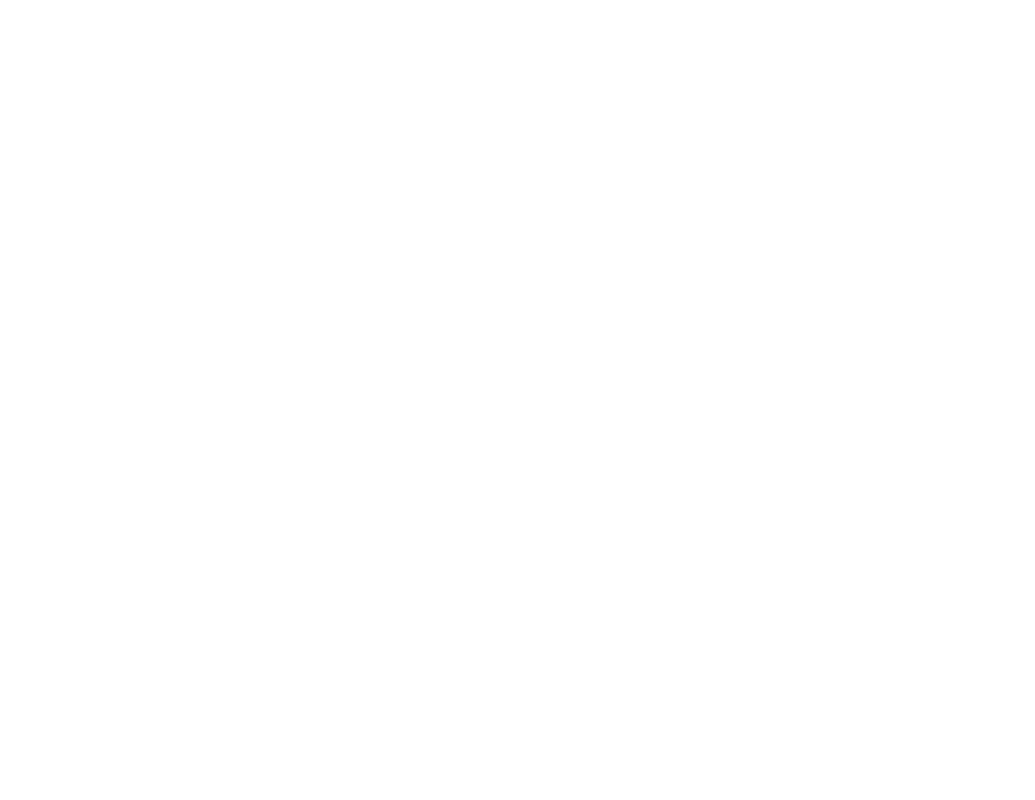
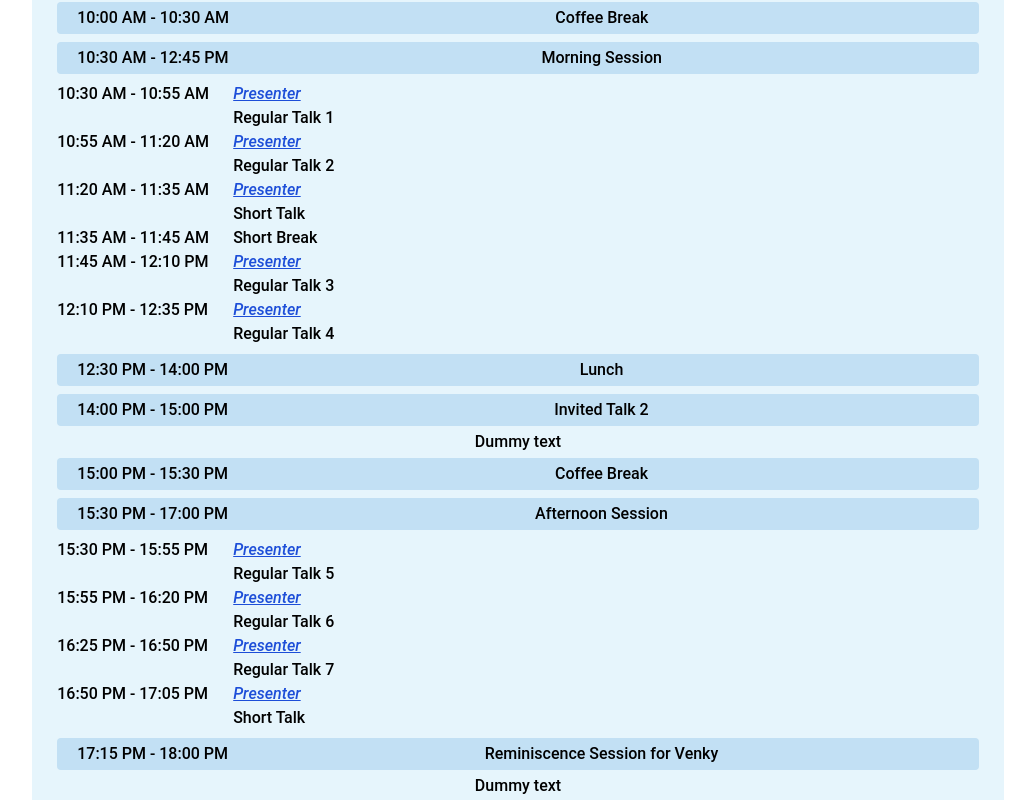
Before and after one commit to RajivDalal/RHPL, a React (Vite) app in the folder rhpl-web/: page /programme in a window 1280 px wide. Shown: the part 620-1420 px from the top of the page, without its empty margins (122-1157 px from the left). Before the commit the page ends 800 px from the top, so only its background shows below. Built offline with nearby package versions, Linux system fonts and the light colour scheme; a web font is replaced by a local one.

Commit message:
Added dummy programme schedule for trial

```diff
--- a/rhpl-web/src/App.jsx
+++ b/rhpl-web/src/App.jsx
@@ -45,8 +45,9 @@ function App() {
 
   return (
 
-    // <Router>
-    <Router basename='/rhpl2025'>
+    <Router>
+      {/* <Router basename='/rhpl2025'>  */}
+
       <Banner />
       <Navbar/>
       <Routes>
--- a/rhpl-web/src/index.css
+++ b/rhpl-web/src/index.css
@@ -104,3 +104,6 @@ p {
   height: 100vh;
   background: #000;
 }
+.day{
+  background-color: #c2e0f4;
+}
--- a/rhpl-web/src/pages/programme.jsx
+++ b/rhpl-web/src/pages/programme.jsx
@@ -1,15 +1,192 @@
+const ProgrammeRow = ({ time, title }) => {
+  return (
+    <div className="w-full m-1 flex bg-dayBlue p-1 rounded">
+      <span className="w-41 text-left pl-4">{time}</span>
+      <span className="flex-1 text-center font-medium">{title}</span>
+    </div>
+  );
+};
+
 const Programme = () => {
   return (
-    <div className="content">
+    <div className="content flex flex-col py-10 paraLink items-center">
 
-      <p className="py-10 paraLink">
-        <h1 className="text-[27px] font-bold">Programme</h1>
-        <hr className="border-black pb-4"/>
+      <h1 className="text-[27px] font-bold">Programme</h1>
+      <hr className="border-black pb-4 w-full" />
 
-        TBA
-      </p>
+      {/* Day Header */}
+      <div className="m-1 bg-dayBlue text-center w-full p-1 font-semibold">
+        Monday, 17th December
+      </div>
+
+      {/* Invited Talk 1 */}
+      <ProgrammeRow
+        time="09:00 AM - 10:00 AM"
+        title="Invited Talk 1"
+      />
+      <div>Dummy text</div>
+
+      {/* Coffee Break */}
+      <ProgrammeRow
+        time="10:00 AM - 10:30 AM"
+        title="Coffee Break"
+      />
+
+      {/* Morning Session */}
+      <ProgrammeRow
+        time="10:30 AM - 12:45 PM"
+        title="Morning Session"
+      />
+
+      {/* Inside Morning Session */}
+      <div className="w-full m-1">
+
+        {/* Talk 1 */}
+        <div className="flex gap-4">
+          <span className="w-40">10:30 AM - 10:55 AM</span>
+          <div className="flex flex-col">
+            <span className="italic">
+              <a href="#" className="underline text-blue-700">Presenter</a>
+            </span>
+            <span>Regular Talk 1</span>
+          </div>
+        </div>
+
+        {/* Talk 2 */}
+        <div className="flex gap-4">
+          <span className="w-40">10:55 AM - 11:20 AM</span>
+          <div className="flex flex-col">
+            <span className="italic">
+              <a href="#" className="underline text-blue-700">Presenter</a>
+            </span>
+            <span>Regular Talk 2</span>
+          </div>
+        </div>
+
+        {/* Short Talk */}
+        <div className="flex gap-4">
+          <span className="w-40">11:20 AM - 11:35 AM</span>
+          <div className="flex flex-col">
+            <span className="italic">
+              <a href="#" className="underline text-blue-700">Presenter</a>
+            </span>
+            <span>Short Talk</span>
+          </div>
+        </div>
+
+        {/* Break */}
+        <div className="flex gap-4">
+          <span className="w-40">11:35 AM - 11:45 AM</span>
+          <div className="flex flex-col">
+            <span>Short Break</span>
+          </div>
+        </div>
+
+        {/* Talk 3 */}
+        <div className="flex gap-4">
+          <span className="w-40">11:45 AM - 12:10 PM</span>
+          <div className="flex flex-col">
+            <span className="italic">
+              <a href="#" className="underline text-blue-700">Presenter</a>
+            </span>
+            <span>Regular Talk 3</span>
+          </div>
+        </div>
+
+        {/* Talk 4 */}
+        <div className="flex gap-4">
+          <span className="w-40">12:10 PM - 12:35 PM</span>
+          <div className="flex flex-col">
+            <span className="italic">
+              <a href="#" className="underline text-blue-700">Presenter</a>
+            </span>
+            <span>Regular Talk 4</span>
+          </div>
+        </div>
+      </div>
+
+      {/* Lunch */}
+      <ProgrammeRow
+        time="12:30 PM - 14:00 PM"
+        title="Lunch"
+      />
+
+      {/* Invited Talk 2 */}
+      <ProgrammeRow
+        time="14:00 PM - 15:00 PM"
+        title="Invited Talk 2"
+      />
+      <div>Dummy text</div>
+
+      {/* Coffee Break */}
+      <ProgrammeRow
+        time="15:00 PM - 15:30 PM"
+        title="Coffee Break"
+      />
+
+      {/* Afternoon Session */}
+      <ProgrammeRow
+        time="15:30 PM - 17:00 PM"
+        title="Afternoon Session"
+      />
+
+      {/* Inside Afternoon Session */}
+      <div className="w-full m-1">
+
+        {/* Talk 5 */}
+        <div className="flex gap-4">
+          <span className="w-40">15:30 PM - 15:55 PM</span>
+          <div className="flex flex-col">
+            <span className="italic">
+              <a href="#" className="underline text-blue-700">Presenter</a>
+            </span>
+            <span>Regular Talk 5</span>
+          </div>
+        </div>
+
+        {/* Talk 6 */}
+        <div className="flex gap-4">
+          <span className="w-40">15:55 PM - 16:20 PM</span>
+          <div className="flex flex-col">
+            <span className="italic">
+              <a href="#" className="underline text-blue-700">Presenter</a>
+            </span>
+            <span>Regular Talk 6</span>
+          </div>
+        </div>
+
+        {/* Talk 7 */}
+        <div className="flex gap-4">
+          <span className="w-40">16:25 PM - 16:50 PM</span>
+          <div className="flex flex-col">
+            <span className="italic">
+              <a href="#" className="underline text-blue-700">Presenter</a>
+            </span>
+            <span>Regular Talk 7</span>
+          </div>
+        </div>
+
+        {/* Short Talk */}
+        <div className="flex gap-4">
+          <span className="w-40">16:50 PM - 17:05 PM</span>
+          <div className="flex flex-col">
+            <span className="italic">
+              <a href="#" className="underline text-blue-700">Presenter</a>
+            </span>
+            <span>Short Talk</span>
+          </div>
+        </div>
+      </div>
+
+      {/* Reminiscence */}
+      <ProgrammeRow
+        time="17:15 PM - 18:00 PM"
+        title="Reminiscence Session for Venky"
+      />
+      <div>Dummy text</div>
+
     </div>
-  )
+  );
 };
 
 export default Programme;
--- a/rhpl-web/tailwind.config.js
+++ b/rhpl-web/tailwind.config.js
@@ -6,6 +6,9 @@ export default {
   ],
   theme: {
     extend: {
+      colors:{
+        dayBlue: '#c2e0f4'
+      },
        fontFamily: {
         'share': ['Share Tech', 'sans-serif'],
         'share-mono': ["Share Tech Mono", 'monospace']
```
Also changed, not shown: 1 other file (tests, documents, lock files or other folders).
